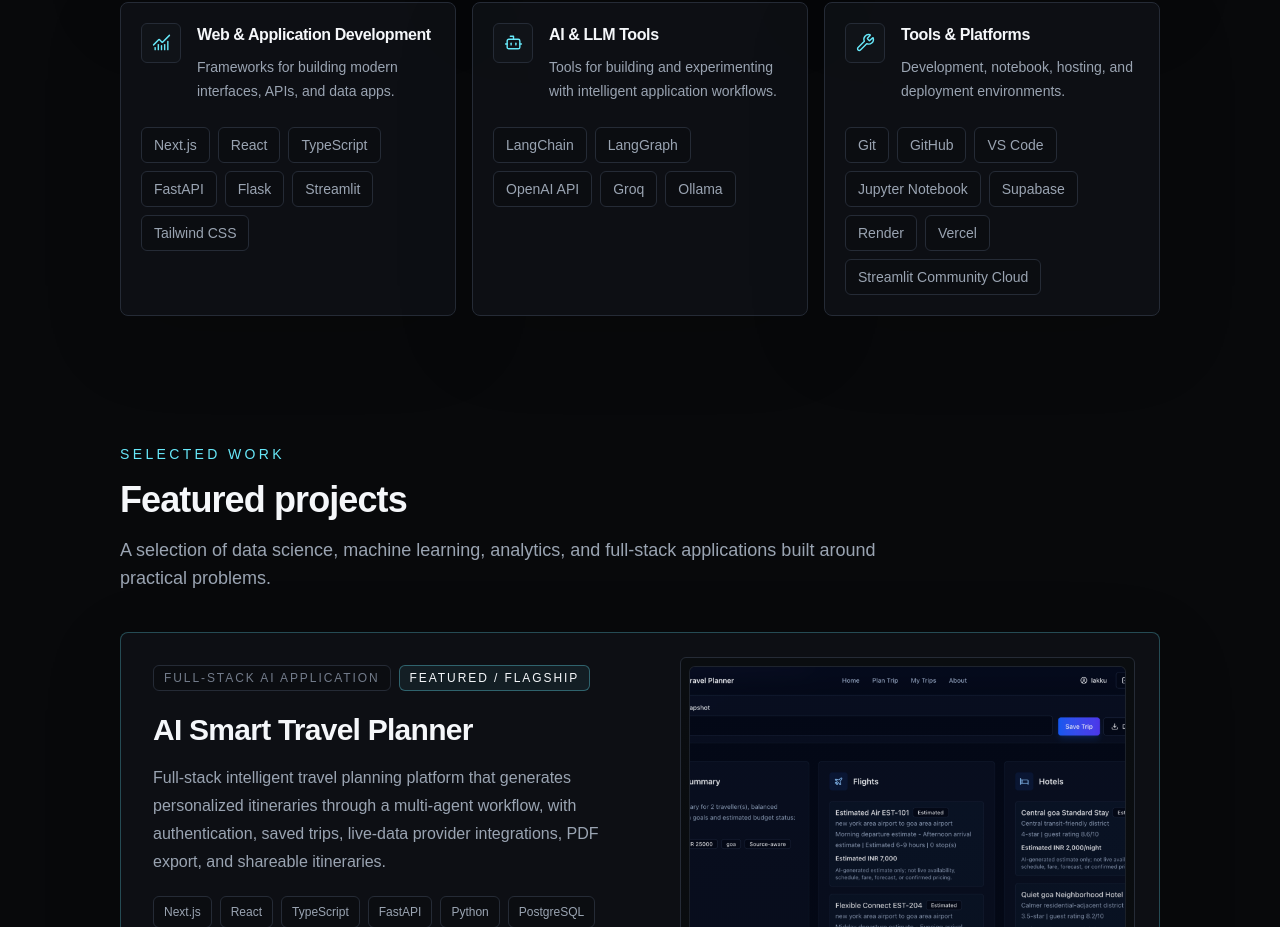
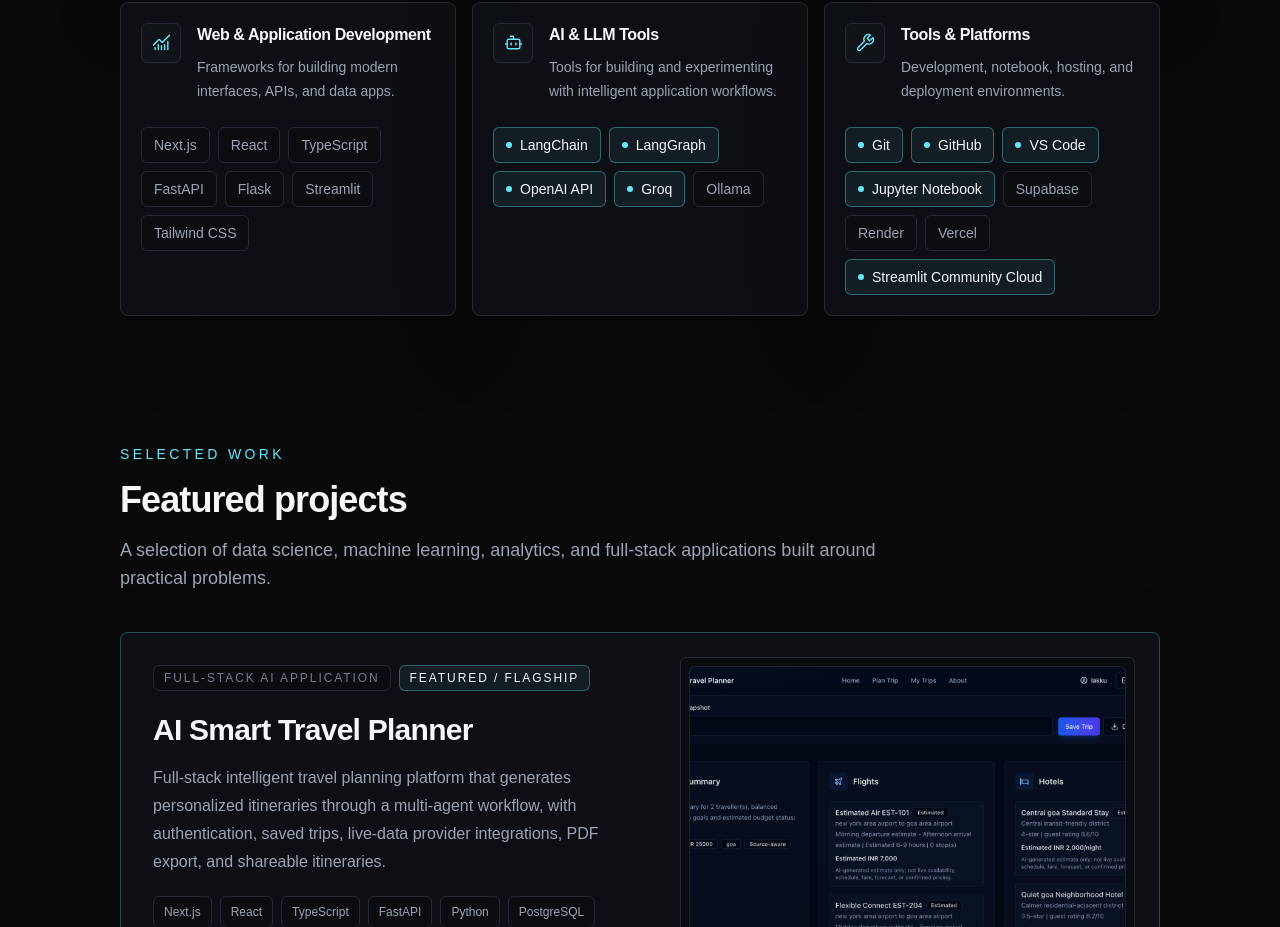
Before and after one commit to lakshithlokesh06/lakshith-portfolio, a Next.js app: page / in a window 1280 px wide. Shown: the part 2155-3082 px from the top of the page. Built offline with nearby package versions, Linux system fonts and the light colour scheme; no server answers; a web font is replaced by a local one.

Commit message:
Highlight frequently used development tools

```diff
--- a/src/components/sections/skills.tsx
+++ b/src/components/sections/skills.tsx
@@ -31,6 +31,15 @@
   "PostgreSQL",
   "Apache Spark",
   "PySpark",
+  "LangChain",
+  "LangGraph",
+  "OpenAI API",
+  "Groq",
+  "Git",
+  "GitHub",
+  "VS Code",
+  "Jupyter Notebook",
+  "Streamlit Community Cloud",
 ]);
 
 const skillCategories: SkillCategory[] = [
```
